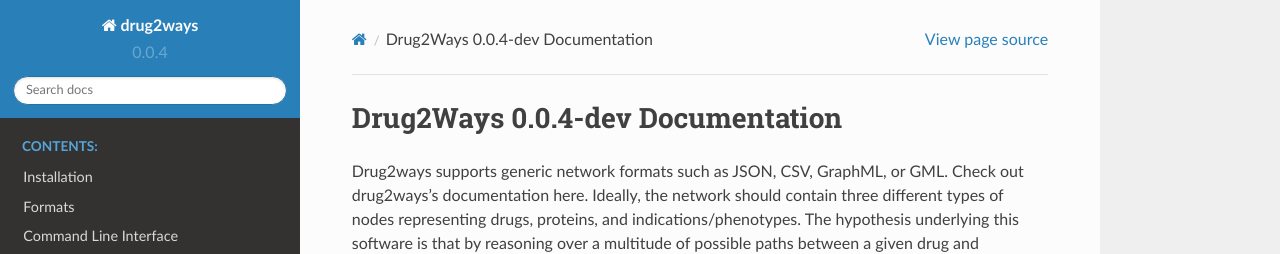
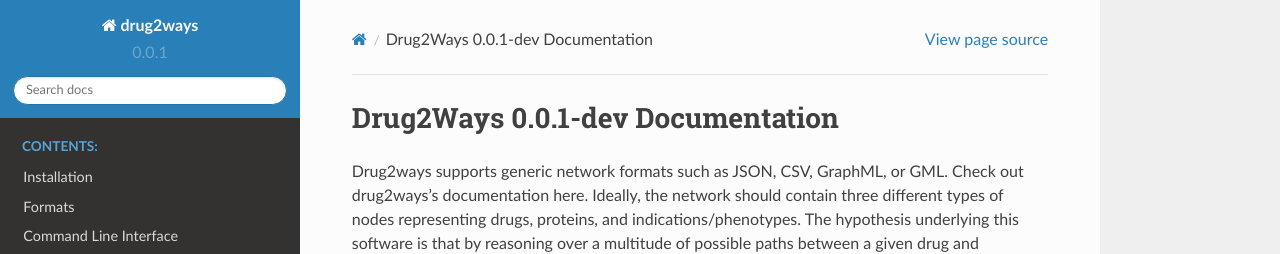
Before and after one commit to drug2ways/drug2ways, a Sphinx documentation site: the page built from docs/source/index.rst, in a window 1280 px wide and 1179 px high. Shown: the top 254 px of the window. Built offline with Sphinx 7.4.7 and the Read the Docs theme 2.0.0, drawn with Linux system fonts in a browser that asks for light colours.

Commit message:
Fix release version

```diff
--- a/docs/source/conf.py
+++ b/docs/source/conf.py
@@ -21,7 +21,7 @@
 copyright = '2020, Daniel Rivas Barragan and Daniel Domingo-Fernandez'
 author = 'Daniel Rivas Barragan and Daniel Domingo-Fernandez'
 
-release = '0.0.4-dev'
+release = '0.0.1-dev'
 
 parsed_version = re.match(
     '(?P<major>\d+)\.(?P<minor>\d+)\.(?P<patch>\d+)(?:-(?P<release>[0-9A-Za-z-]+(?:\.[0-9A-Za-z-]+)*))?(?:\+(?P<build>[0-9A-Za-z-]+(?:\.[0-9A-Za-z-]+)*))?',
```
